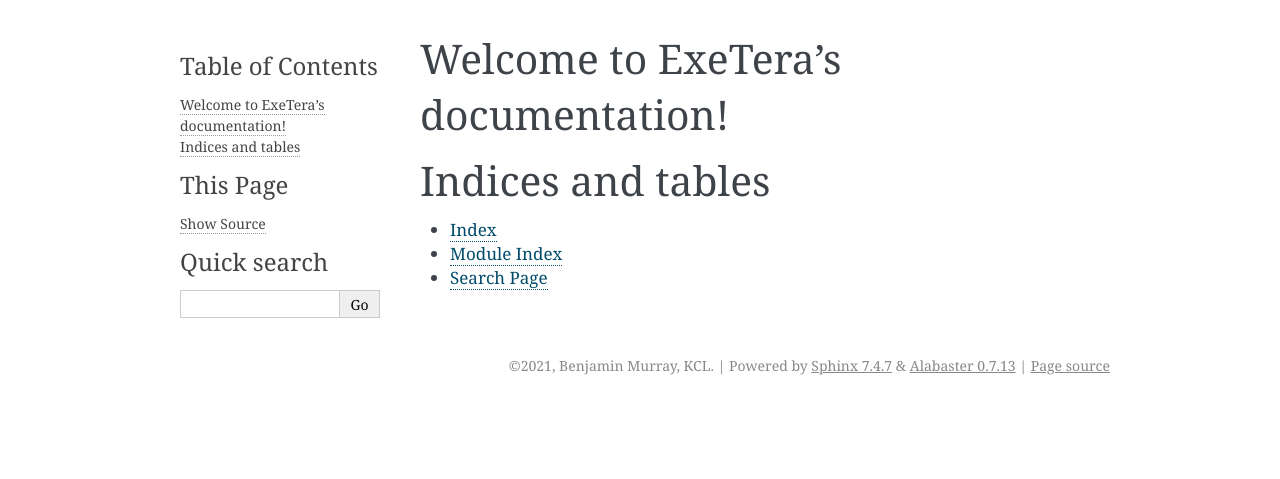
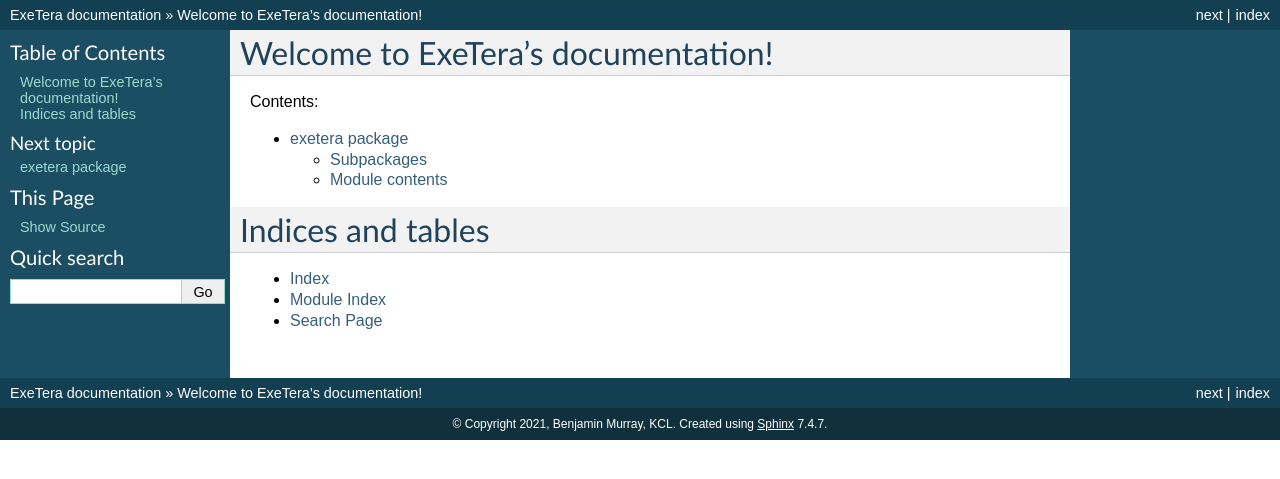
Before and after one commit to KCL-BMEIS/ExeTera, a Sphinx documentation site: the page built from docs/index.rst, in a window 1280 px wide. Shown: the top 479 px of the page. Built offline with Sphinx 7.4.7, drawn with Linux system fonts in a browser that asks for light colours.

```diff
--- a/docs/conf.py
+++ b/docs/conf.py
@@ -37,7 +37,7 @@ templates_path = ['_templates']
 # List of patterns, relative to source directory, that match files and
 # directories to ignore when looking for source files.
 # This pattern also affects html_static_path and html_extra_path.
-exclude_patterns = ['_build', 'Thumbs.db', '.DS_Store']
+exclude_patterns = ['_build', 'Thumbs.db', '.DS_Store', 'bin']
 
 
 # -- Options for HTML output -------------------------------------------------
@@ -45,7 +45,7 @@ exclude_patterns = ['_build', 'Thumbs.db', '.DS_Store']
 # The theme to use for HTML and HTML Help pages.  See the documentation for
 # a list of builtin themes.
 #
-html_theme = 'alabaster'
+html_theme = 'classic'
 
 # Add any paths that contain custom static files (such as style sheets) here,
 # relative to this directory. They are copied after the builtin static files,
--- a/docs/exetera.rst
+++ b/docs/exetera.rst
@@ -7,7 +7,6 @@ Subpackages
 .. toctree::
    :maxdepth: 4
 
-   exetera.bin
    exetera.core
    exetera.processing
 
--- a/docs/index.rst
+++ b/docs/index.rst
@@ -10,7 +10,7 @@ Welcome to ExeTera's documentation!
    :maxdepth: 2
    :caption: Contents:
 
-
+   exetera
 
 Indices and tables
 ==================
--- /dev/null
+++ b/requirements.txt
@@ -0,0 +1,4 @@
+numpy
+pandas
+h5py
+numba
```
Also changed, not shown: .readthedocs.yaml, 1 other file.
